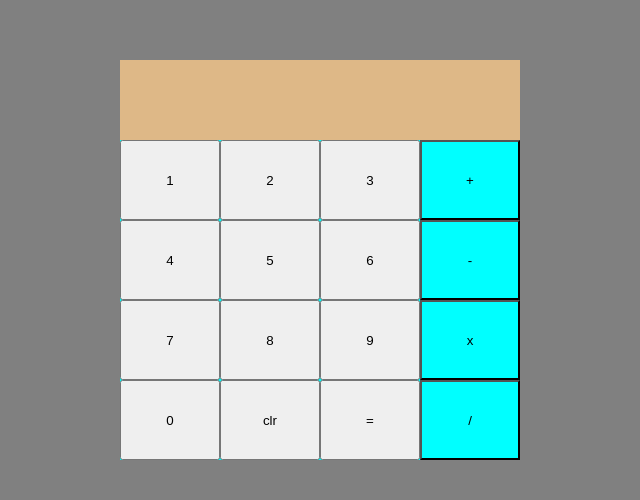
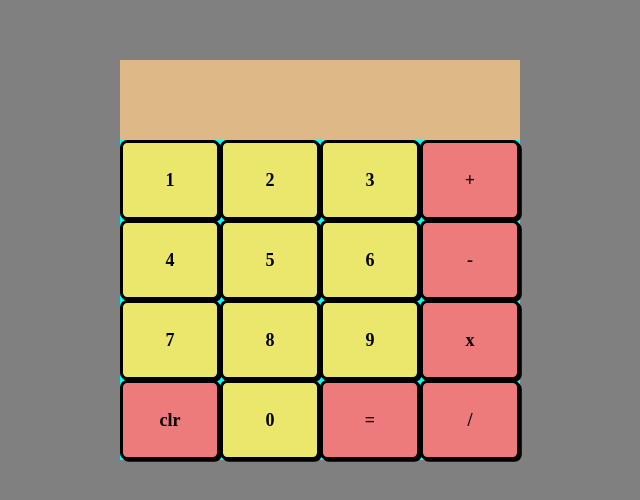
Before and after one commit to XDRONIN/Calculator, a plain HTML site: page index.html in a window 1280 px wide. Shown: the part 140-640 px from the top of the page, without its empty margins (320-960 px from the left). Drawn offline with Linux system fonts and the light colour scheme.

Commit message:
button styles

```diff
--- a/index.html
+++ b/index.html
@@ -31,8 +31,8 @@
         <button class="button op" id="x">x</button>
       </div>
       <div class="row">
+        <button class="button" id="clear">clr</button>
         <button class="button num" id="0">0</button>
-        <button class="button" id="clear">clr</button>
         <button class="button" id="equals">=</button>
         <button class="button op" id="/">/</button>
       </div>
--- a/styles.css
+++ b/styles.css
@@ -23,6 +23,10 @@ body {
   display: flex;
   justify-content: center;
 }
+
+.op {
+  background-color: aqua;
+}
 .button {
   display: flex;
 
@@ -30,7 +34,32 @@ body {
   height: 10vh;
   justify-content: center;
   align-items: center;
+  background: #ebe76c;
+  font-family: inherit;
+  padding: 0.6em 1.3em;
+  font-weight: 900;
+  font-size: 18px;
+  border: 3px solid black;
+  border-radius: 0.4em;
+  box-shadow: 0.1em 0.1em;
+  cursor: pointer;
+}
+
+.button:hover {
+  transform: translate(-0.05em, -0.05em);
+  box-shadow: 0.15em 0.15em;
+}
+
+.button:active {
+  transform: translate(0.05em, 0.05em);
+  box-shadow: 0.05em 0.05em;
 }
 .op {
-  background-color: aqua;
+  background: #ed7b7b;
 }
+#equals {
+  background: #ed7b7b;
+}
+#clear {
+  background: #ed7b7b;
+}
```
